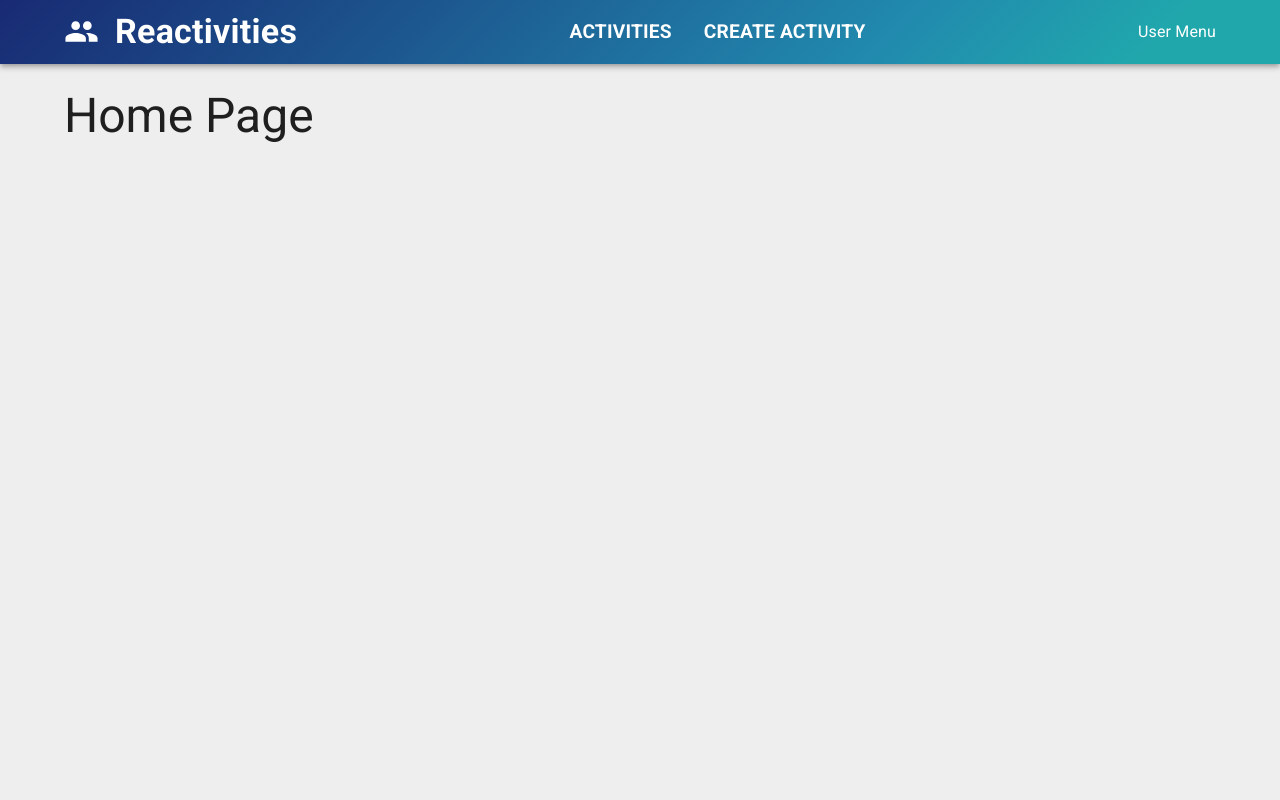
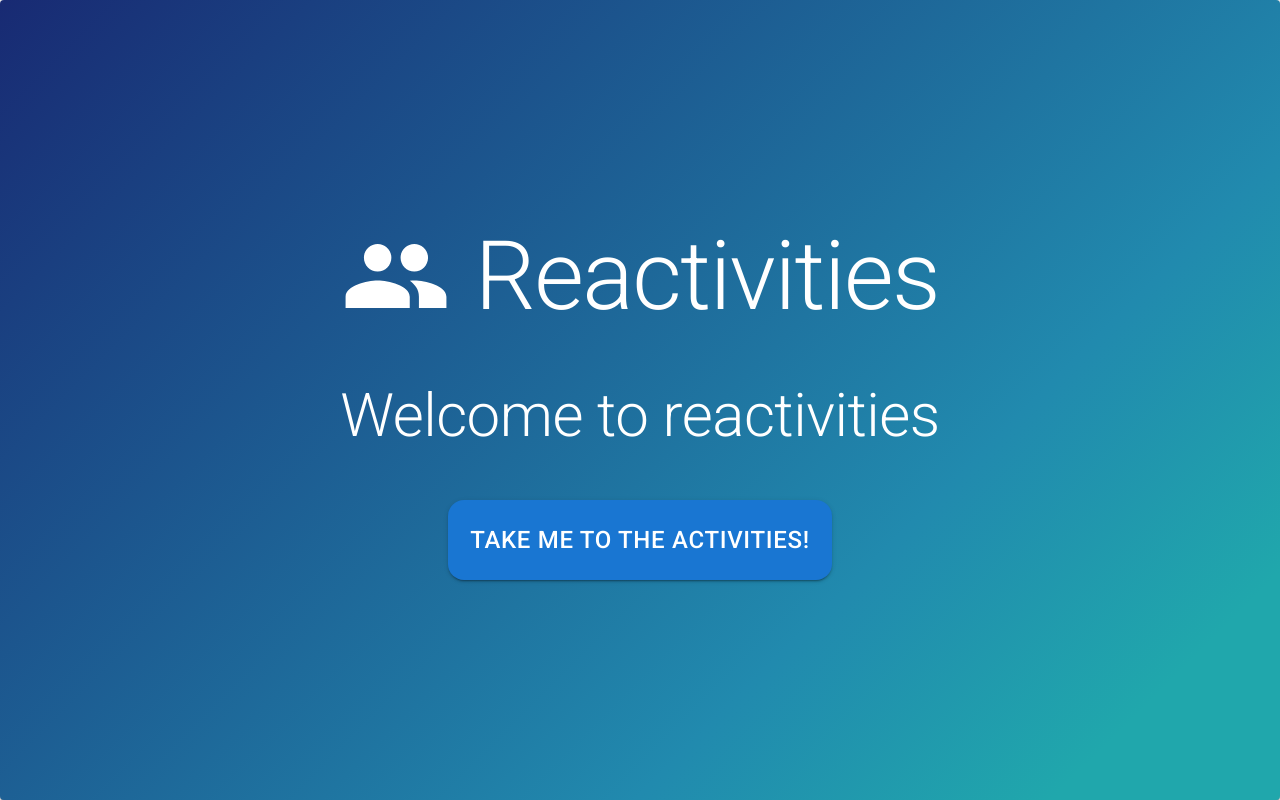
Before and after one commit to cvetelinamin/Reactivities-using-.NET9-and-React-19, a React (Vite) app in the folder client/: page / in a window 1280 px wide. Built offline with nearby package versions, Linux system fonts and the light colour scheme.

Commit message:
Adding a home page

```diff
--- a/client/src/app/layout/App.tsx
+++ b/client/src/app/layout/App.tsx
@@ -1,16 +1,22 @@
 import { Box, Container, CssBaseline } from '@mui/material';
 import NavBar from './NavBar';
-import { Outlet } from 'react-router';
+import { Outlet, useLocation } from 'react-router';
+import HomePage from '../../features/activities/home/HomePage';
 
 function App() {
+  const location = useLocation()
 
   return (
     <Box sx={{ bgcolor: '#eeeeee', minHeight: '100vh' }}>
       <CssBaseline />
-      <NavBar />
-      <Container maxWidth='xl' sx={{ marginTop: 3 }}>
-        <Outlet />
-      </Container>
+      {location.pathname === '/' ? <HomePage /> : (
+        <>
+          <NavBar />
+          <Container maxWidth='xl' sx={{ marginTop: 3 }}>
+            <Outlet />
+          </Container>
+        </>
+      )}
     </Box>
   )
 }
--- a/client/src/features/activities/home/HomePage.tsx
+++ b/client/src/features/activities/home/HomePage.tsx
@@ -1,10 +1,40 @@
-import { Container, Typography } from '@mui/material'
-import React from 'react'
+import { Group } from '@mui/icons-material'
+import { Box, Button, Paper, Typography } from '@mui/material'
+import { Link } from 'react-router'
 
 export default function HomePage() {
     return (
-        <Container sx={{ mt: 3 }}>
-            <Typography variant='h3'>Home Page</Typography>
-        </Container>
+        <Paper
+            sx={{
+                color: 'white',
+                display: 'flex',
+                flexDirection: 'column',
+                gap: 6,
+                alignItems: 'center',
+                alignContent: 'center',
+                justifyContent: 'center',
+                height: '100vh',
+                backgroundImage: 'linear-gradient(135deg, #182a73 0%, #218aae 69%, #20a7ac 89%)'
+            }}
+        >
+            <Box sx={{ display: 'flex', alignItems: 'center', alignContent: 'center', color: 'white', gap: 3 }}>
+                <Group sx={{ height: 110, width: 110 }} />
+                <Typography variant='h1'>
+                    Reactivities
+                </Typography>
+            </Box>
+            <Typography variant='h2'>
+                Welcome to reactivities
+            </Typography>
+            <Button
+                component={Link}
+                to='/activities'
+                size='large'
+                variant='contained'
+                sx={{ height: 80, borderRadius: 4, fontSize: '1.5rem' }}
+            >
+                Take me to the activities!
+            </Button>
+        </Paper>
     )
 }
```
